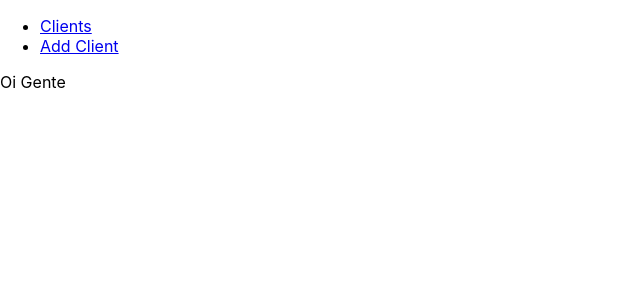
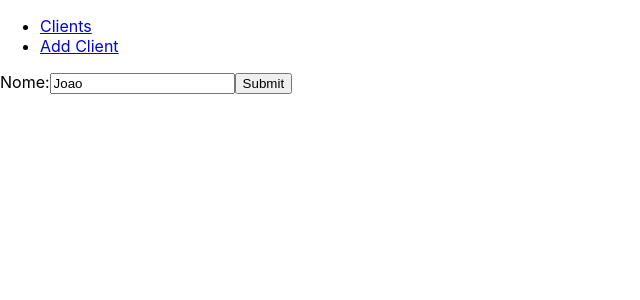
Before and after one commit to rafaelpalma88/greencondoweb, a React (Create React App) app: page /alterclient/1 in a window 1280 px wide. Shown: the top 300 px of the page, without its empty margins (0-640 px from the left). Built offline with nearby package versions, Linux system fonts and the light colour scheme.

Commit message:
finishing AlterClient implementation

```diff
--- a/package.json
+++ b/package.json
@@ -16,6 +16,7 @@
     "react-scripts": "4.0.1",
     "styled-components": "^5.2.1",
     "typescript": "^4.0.3",
+    "uuid": "^8.3.2",
     "web-vitals": "^0.2.4"
   },
   "scripts": {
@@ -45,6 +46,7 @@
   "devDependencies": {
     "@types/react-router-dom": "^5.1.7",
     "@types/styled-components": "^5.1.7",
+    "@types/uuid": "^8.3.0",
     "@typescript-eslint/eslint-plugin": "^4.13.0",
     "@typescript-eslint/parser": "^4.13.0",
     "eslint": "^7.14.0",
--- a/src/App.tsx
+++ b/src/App.tsx
@@ -35,7 +35,7 @@ const App: React.FC = () => {
               </Route>
               <Route path="/alterclient/:id">
                 <AlterClient />
-              </Route>*
+              </Route>
               <Route exact path="/">
                 <Clients />
               </Route>
--- a/src/components/AddClient.tsx
+++ b/src/components/AddClient.tsx
@@ -1,6 +1,7 @@
 import React, {useContext, useState} from 'react';
 import {GlobalContext} from '../context/GlobalState';
 import {useHistory} from 'react-router-dom';
+import {v4 as uuid} from 'uuid';
 
 const AddClient: React.FC = () => {
   const [name, setName] = useState<string>('');
@@ -10,7 +11,7 @@ const AddClient: React.FC = () => {
 
   const handleSubmit = (client: any) => {
     const newUser = {
-      id: '4',
+      id: uuid(),
       name,
     };
     addClient(newUser);
--- a/src/components/AlterClient.tsx
+++ b/src/components/AlterClient.tsx
@@ -1,9 +1,52 @@
-import React from 'react';
+import React, {useState, useEffect, useContext} from 'react';
+import {useHistory, useParams} from 'react-router-dom';
+import {GlobalContext} from '../context/GlobalState';
+import {IClient} from '../interfaces';
 
-const AlterClient: React.FC = () => {
+interface IRouteParams {
+  id: string
+}
+
+const AlterClient: React.FC<any> = (props) => {
+  const [selectedClient, setSelectedClient] = useState<IClient>({
+    id: '',
+    name: '',
+  });
+  const {clients, alterClient} = useContext(GlobalContext);
+  const history = useHistory();
+
+  const routeParams: IRouteParams = useParams();
+  const currentClientId = routeParams.id;
+
+  useEffect(() => {
+    const selectedUser = clients.find(
+        (client: any) => client.id === currentClientId);
+
+    setSelectedClient(selectedUser);
+  }, [clients, currentClientId]);
+
+  const handleSubmit = (client: any) => {
+    alterClient(selectedClient);
+    history.push('/');
+  };
+
+  const changeName = (e: any) => {
+    setSelectedClient({...selectedClient, [e.target.name]: e.target.value});
+  };
+
   return (
     <div>
-     Oi Gente
+      <form onSubmit={handleSubmit}>
+        <label>
+          Nome:
+          <input type="text"
+            value={selectedClient.name}
+            onChange={changeName}
+            name="name"
+            placeholder="Digite o nome aqui" />
+        </label>
+        <button type="submit">Submit</button>
+      </form>
 
     </div>);
 };
--- a/src/context/AppReducer.tsx
+++ b/src/context/AppReducer.tsx
@@ -1,5 +1,5 @@
-// import {IClient, IClientsState,
-// IContextModel, IClientsAction} from '../interfaces';
+import {IClient} from '../interfaces';
+
 
 export default (
     state: any, action: any): any => {
@@ -15,6 +15,20 @@ export default (
       return {
         clients: [...state.clients, action.payload],
       };
+    case 'ALTER_CLIENT':
+
+      const updateClient = action.payload;
+
+      const updateClients = state.clients.map((client: IClient) => {
+        if (client.id === updateClient.id) {
+          return updateClient;
+        }
+        return client;
+      });
+
+      return {
+        clients: updateClients,
+      };
     default:
       return state;
   }
--- a/src/context/GlobalState.tsx
+++ b/src/context/GlobalState.tsx
@@ -33,11 +33,19 @@ export const GlobalProvider = ({children}: any ) => {
     });
   };
 
+  const alterClient = (client: IClient): any => {
+    dispatch({
+      type: 'ALTER_CLIENT',
+      payload: client,
+    });
+  };
+
   return (
     <GlobalContext.Provider value={{
       clients: state.clients,
       removeClient,
       addClient,
+      alterClient,
     }}>
       {children}
     </GlobalContext.Provider>
--- a/src/reportWebVitals.ts
+++ b/src/reportWebVitals.ts
@@ -1,8 +1,8 @@
-import { ReportHandler } from 'web-vitals';
+import {ReportHandler} from 'web-vitals';
 
 const reportWebVitals = (onPerfEntry?: ReportHandler) => {
   if (onPerfEntry && onPerfEntry instanceof Function) {
-    import('web-vitals').then(({ getCLS, getFID, getFCP, getLCP, getTTFB }) => {
+    import('web-vitals').then(({getCLS, getFID, getFCP, getLCP, getTTFB}) => {
       getCLS(onPerfEntry);
       getFID(onPerfEntry);
       getFCP(onPerfEntry);
```
Also changed, not shown: src/index.tsx (+4 -4 lines), .eslintrc.json, 2 other files (tests, documents, lock files or other folders).
